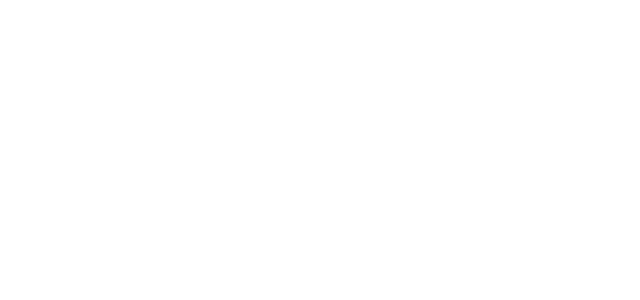
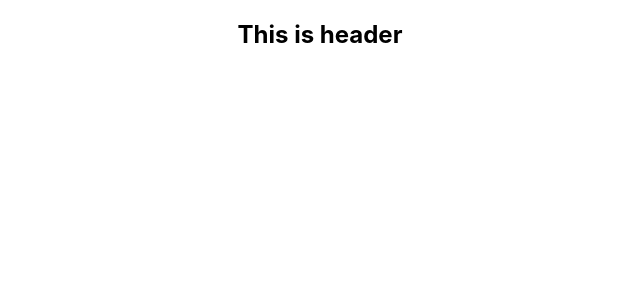
Before and after one commit to Abdurrahmanewu/Assign-9, a React (Create React App) app: page / in a window 1280 px wide. Shown: the top 300 px of the page, without its empty margins (320-960 px from the left). Built offline with nearby package versions, Linux system fonts and the light colour scheme.

Commit message:
main layout added to app.js

```diff
--- a/src/App.js
+++ b/src/App.js
@@ -1,10 +1,13 @@
 import './App.css';
 import { createBrowserRouter, RouterProvider } from "react-router-dom";
+import Main from './Layout/Main';
 
 function App() {
   const router = createBrowserRouter([
     {
       path: '/',
+      element: <Main></Main>,
+
     }
   ])
   return (
--- /dev/null
+++ b/src/Layout/Main.js
@@ -0,0 +1,15 @@
+import React from 'react';
+import Header from '../component/Header/Header';
+import { Outlet } from "react-router-dom";
+
+const Main = () => {
+    return (
+        <div>
+            <Header></Header>
+            <Outlet></Outlet>
+
+        </div>
+    );
+};
+
+export default Main;
--- a/src/component/Header/Header.js
+++ b/src/component/Header/Header.js
@@ -3,7 +3,9 @@ import React from 'react';
 const Header = () => {
     return (
         <div>
-
+            <h2>
+                This is header
+            </h2>
         </div>
     );
 };
--- a/src/component/Home/Home.js
+++ b/src/component/Home/Home.js
@@ -3,7 +3,9 @@ import React from 'react';
 const Home = () => {
     return (
         <div>
-
+            <h1>
+                This is home
+            </h1>
         </div>
     );
 };
```
